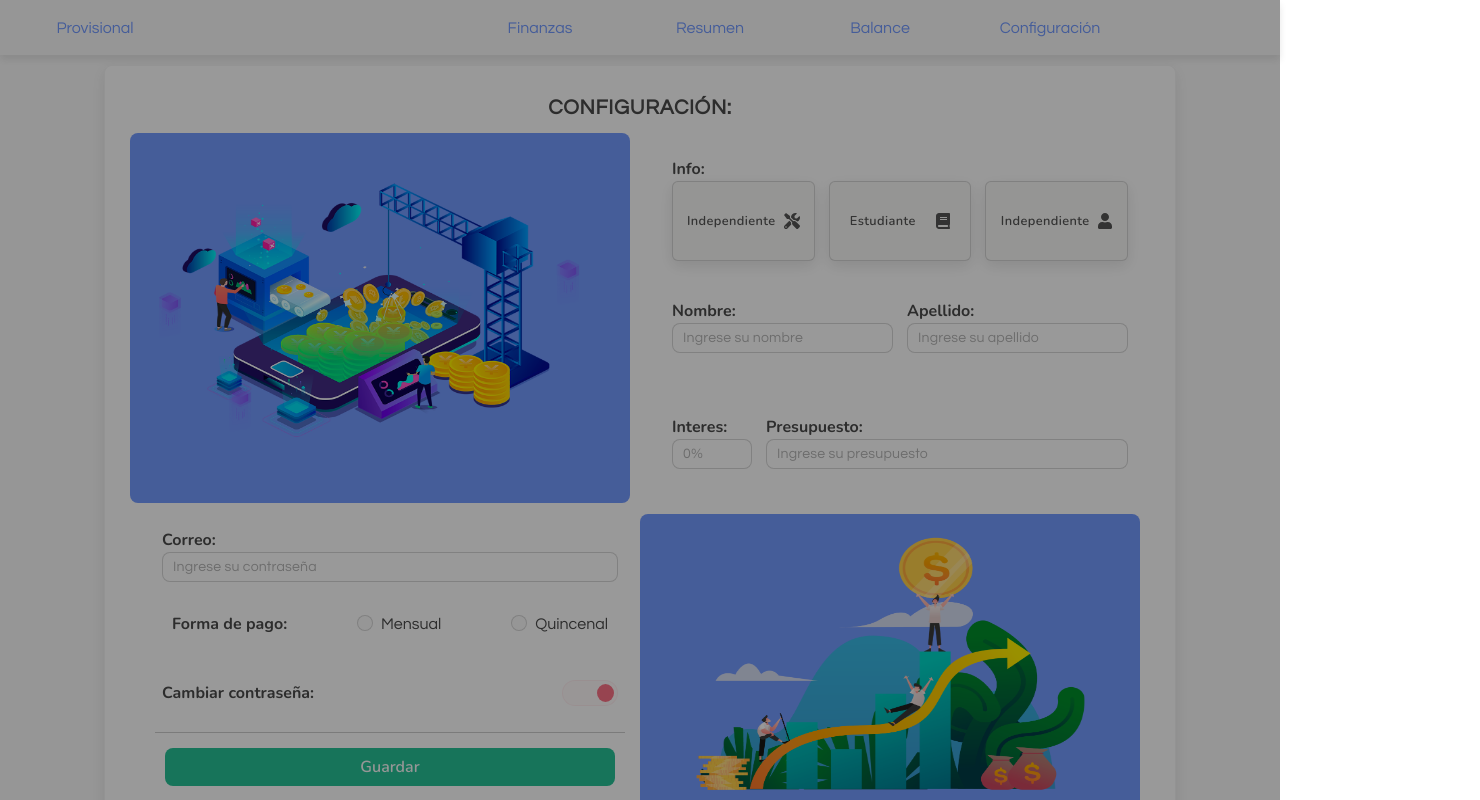
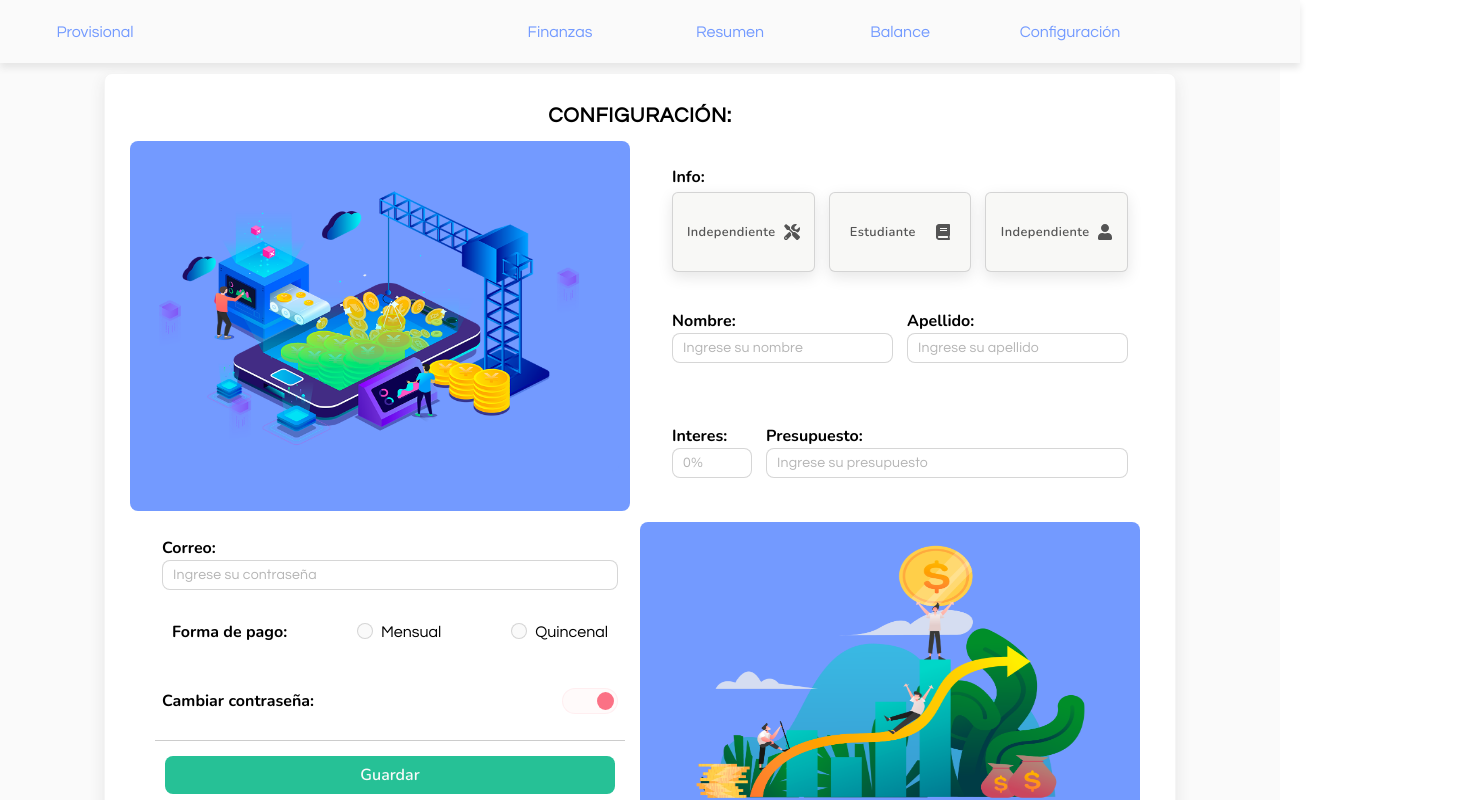
Before and after one commit to MateoAponte/MyPocket, a Vue app: page /#/configuration in a window 1280 px wide. Shown: the top 800 px of the page, 1480 px wide, since content can reach past the window. Built offline with nearby package versions, Linux system fonts and the light colour scheme; a web font is replaced by a local one.

Commit message:
Eliminación de Bulma

```diff
--- a/src/assets/scss/02_base/_resets.scss
+++ b/src/assets/scss/02_base/_resets.scss
@@ -1,8 +1,34 @@
 @import './base';
 
+*, ::after, ::before {
+    box-sizing: inherit;
+}
+
 body{
+    margin: 0;
     min-height: 100vh;
     background-color: $bg-white;
+    line-height: 1.5;
+
+    a{
+        text-decoration: none;
+    }
+}
+
+html{
+    background-color: #fff;
+    padding: 0;
+    font-size: 16px;
+    -moz-osx-font-smoothing: grayscale;
+    -webkit-font-smoothing: antialiased;
+    min-width: 300px;
+    overflow-x: hidden;
+    overflow-y: scroll;
+    text-rendering: optimizeLegibility;
+    -webkit-text-size-adjust: 100%;
+    -moz-text-size-adjust: 100%;
+    -ms-text-size-adjust: 100%;
+    text-size-adjust: 100%;
 }
 
 .item-overflow{
@@ -123,3 +149,10 @@ body{
     background-color: #cccccc;
     height: 100%;
 }
+
+.show{
+    display: block;
+}
+.hide{
+    display: none;
+}
--- a/src/index.html
+++ b/src/index.html
@@ -4,7 +4,6 @@
     <meta charset="UTF-8">
     <meta name="viewport" content="width=device-width, initial-scale=1.0">
     <meta http-equiv="X-UA-Compatible" content="ie=edge">
-    <link rel="stylesheet" href="https://cdnjs.cloudflare.com/ajax/libs/bulma/0.7.5/css/bulma.min.css">
     <link rel="stylesheet" href="https://cdnjs.cloudflare.com/ajax/libs/font-awesome/4.7.0/css/font-awesome.min.css">
 
     <link rel="stylesheet" href="https://maxst.icons8.com/vue-static/landings/line-awesome/font-awesome-line-awesome/css/all.min.css">
```
